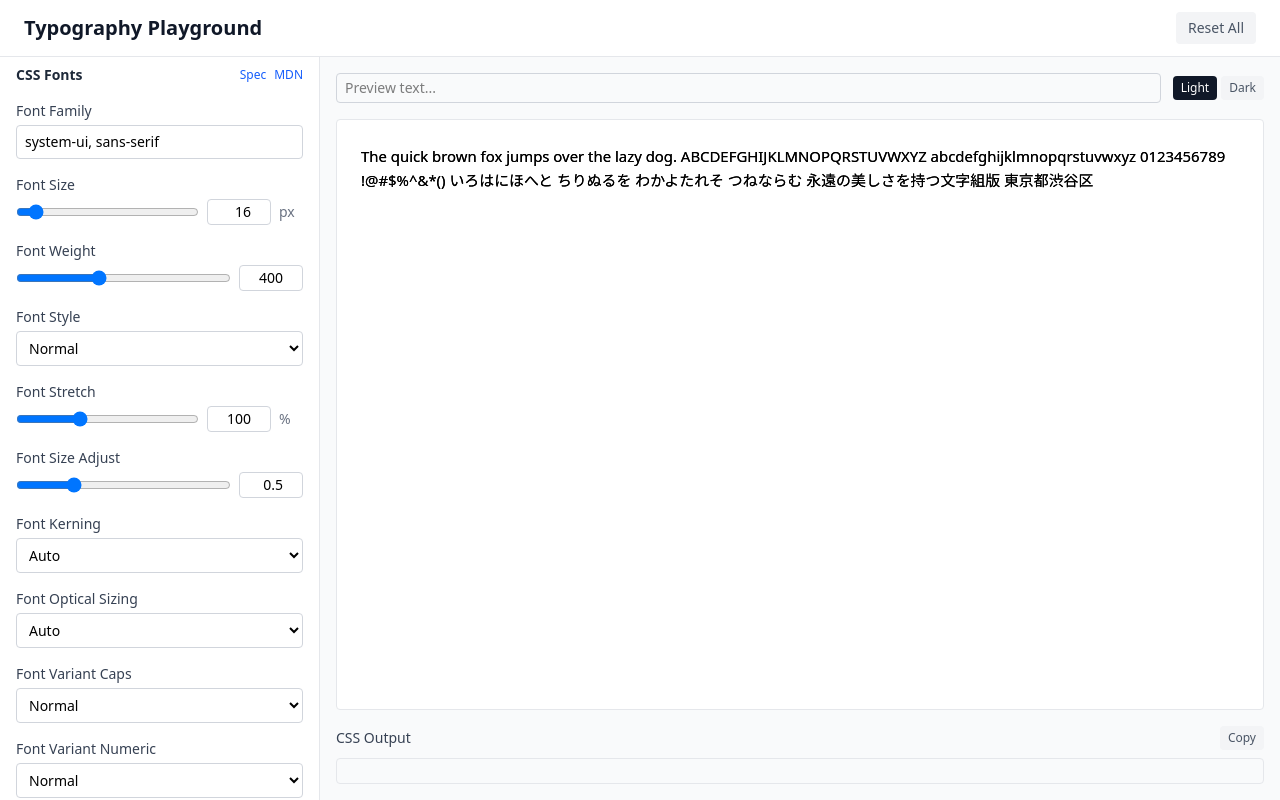
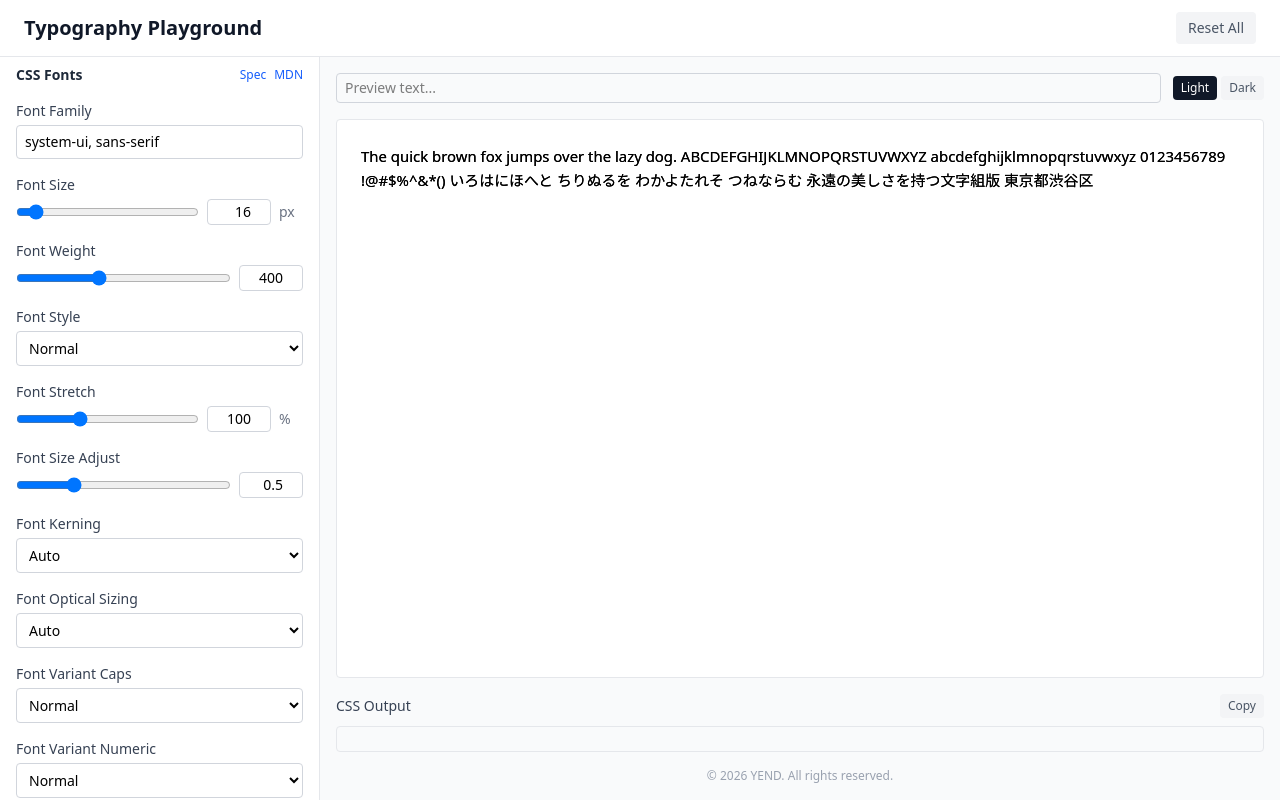
Before and after one commit to yend724/typography-playground, a React (Vite) app: page / in a window 1280 px wide. Built offline with nearby package versions, Linux system fonts and the light colour scheme.

Commit message:
feat: コピーライト表記を追加
- CSS Output の下に配置し、プレビューパネル内で自然に見える位置にする

```diff
--- a/src/features/preview/PreviewPanel.tsx
+++ b/src/features/preview/PreviewPanel.tsx
@@ -32,6 +32,10 @@
       </div>
 
       <CSSOutput cssText={cssText} />
+
+      <p className="text-center text-xs text-gray-400">
+        &copy; 2026 YEND. All rights reserved.
+      </p>
     </div>
   );
 };
```
